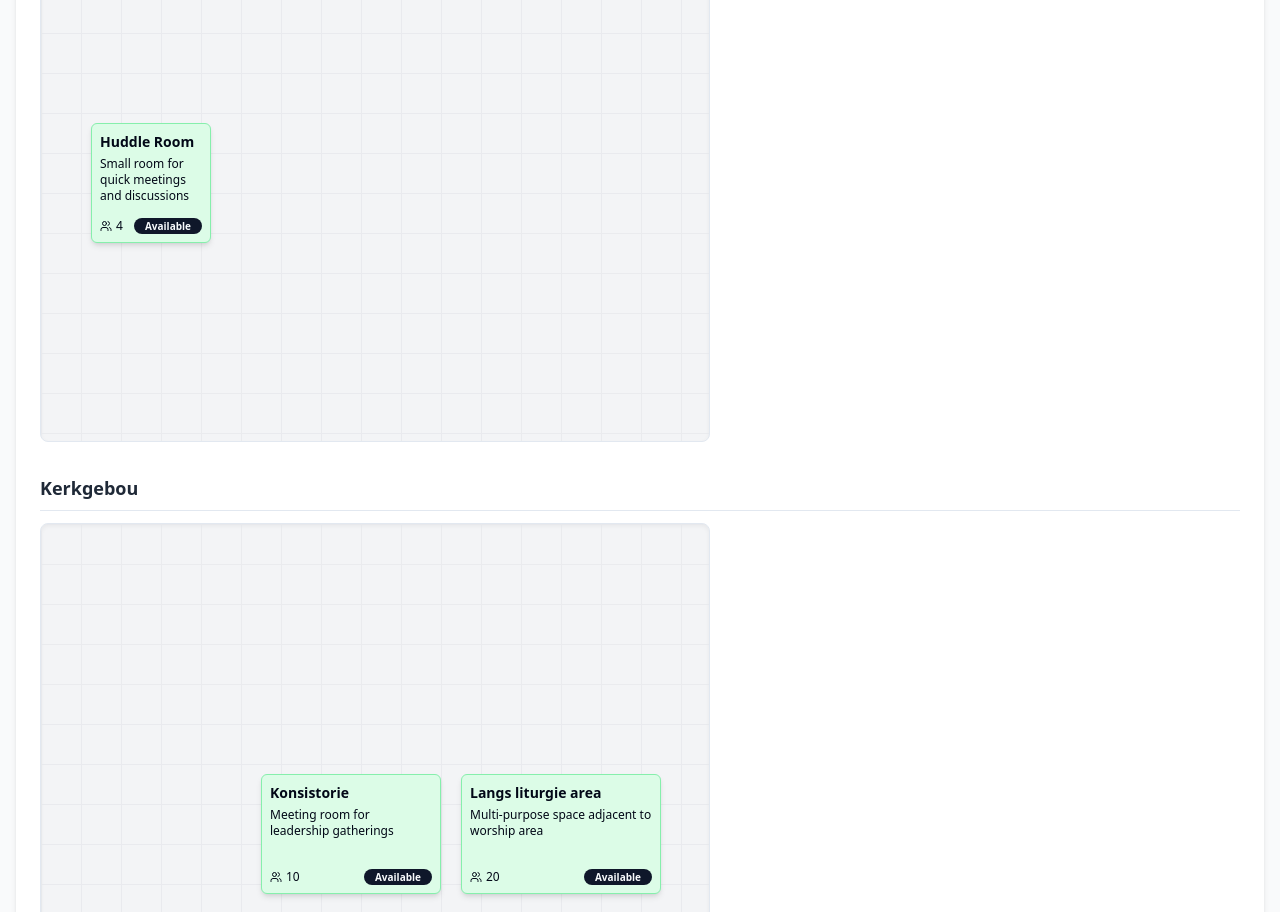
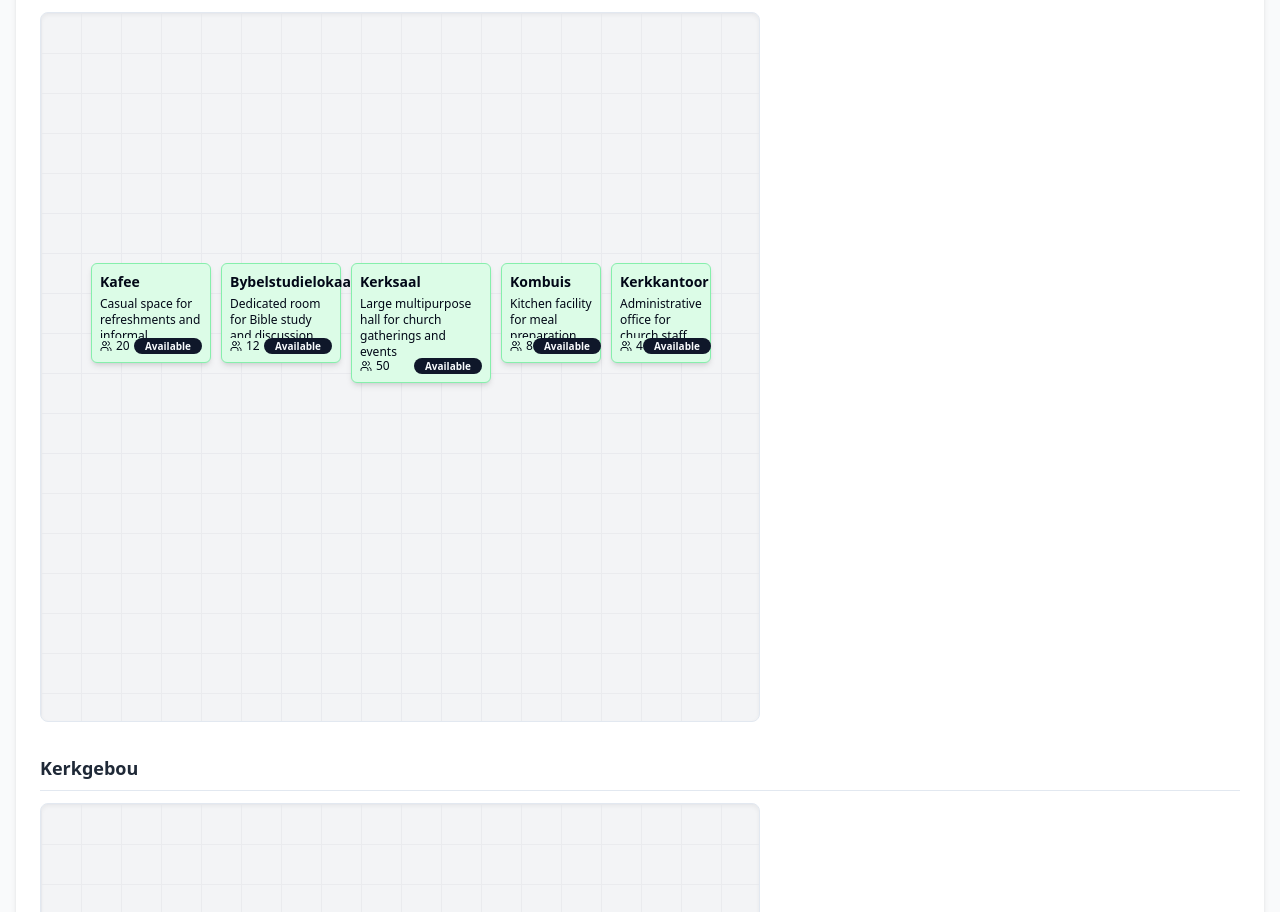
Before and after one commit to EFBecker1974/gkbrooklyn-booking-application, a React (Vite) app: page / in a window 1280 px wide. Shown: the part 1060-1972 px from the top of the page. Built offline with nearby package versions, Linux system fonts and the light colour scheme.

Commit message:
Add new rooms to Kerksaal area
Adds five new rooms to the Kerksaal area with specified names and spacing.

```diff
--- a/src/data/rooms.ts
+++ b/src/data/rooms.ts
@@ -35,39 +35,75 @@ export const rooms: Room[] = [
   },
   {
     id: "room-3",
-    name: "Huddle Room",
-    capacity: 4,
-    amenities: ["TV Screen"],
-    description: "Small room for quick meetings and discussions",
+    name: "Kafee",
+    capacity: 20,
+    amenities: ["Coffee machine", "Seating area", "Snack counter"],
+    description: "Casual space for refreshments and informal gatherings",
     area: "Kerksaal",
-    position: { x: 50, y: 250, width: 120, height: 120 }
+    position: { x: 50, y: 250, width: 120, height: 100 }
   },
   {
     id: "room-4",
+    name: "Bybelstudielokaal",
+    capacity: 12,
+    amenities: ["Bookshelves", "Whiteboard", "Study tables"],
+    description: "Dedicated room for Bible study and discussion groups",
+    area: "Kerksaal",
+    position: { x: 180, y: 250, width: 120, height: 100 }
+  },
+  {
+    id: "room-5",
+    name: "Kerksaal",
+    capacity: 50,
+    amenities: ["Sound system", "Projector", "Stage area", "Flexible seating"],
+    description: "Large multipurpose hall for church gatherings and events",
+    area: "Kerksaal",
+    position: { x: 310, y: 250, width: 140, height: 120 }
+  },
+  {
+    id: "room-6",
+    name: "Kombuis",
+    capacity: 8,
+    amenities: ["Full kitchen", "Refrigerator", "Serving area"],
+    description: "Kitchen facility for meal preparation and catering",
+    area: "Kerksaal",
+    position: { x: 460, y: 250, width: 100, height: 100 }
+  },
+  {
+    id: "room-7",
+    name: "Kerkkantoor",
+    capacity: 4,
+    amenities: ["Desks", "Filing cabinets", "Printer"],
+    description: "Administrative office for church staff",
+    area: "Kerksaal",
+    position: { x: 570, y: 250, width: 100, height: 100 }
+  },
+  {
+    id: "room-8",
     name: "Konsistorie",
     capacity: 10,
     amenities: ["Projector", "Whiteboard", "Sound system"],
     description: "Meeting room for leadership gatherings",
     area: "Kerkgebou",
-    position: { x: 220, y: 250, width: 180, height: 120 }
+    position: { x: 220, y: 390, width: 180, height: 120 }
   },
   {
-    id: "room-5",
+    id: "room-9",
     name: "Langs liturgie area",
     capacity: 20,
     amenities: ["Sound system", "Video conferencing", "Piano"],
     description: "Multi-purpose space adjacent to worship area",
     area: "Kerkgebou",
-    position: { x: 420, y: 250, width: 200, height: 120 }
+    position: { x: 420, y: 390, width: 200, height: 120 }
   },
   {
-    id: "room-6",
+    id: "room-10",
     name: "Gesinskamer",
     capacity: 15,
     amenities: ["TV Screen", "Comfortable seating", "Children's play area"],
     description: "Family-friendly room for community gatherings",
     area: "Kerkgebou",
-    position: { x: 220, y: 390, width: 180, height: 130 }
+    position: { x: 320, y: 530, width: 180, height: 130 }
   },
 ];
 
```
